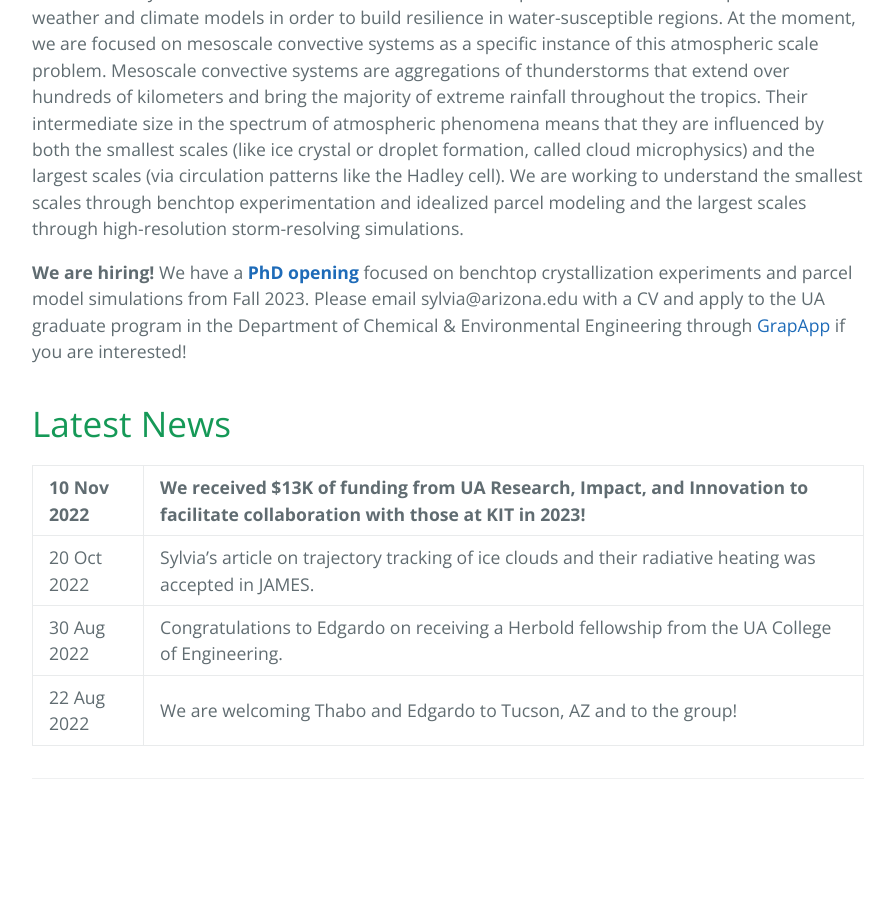
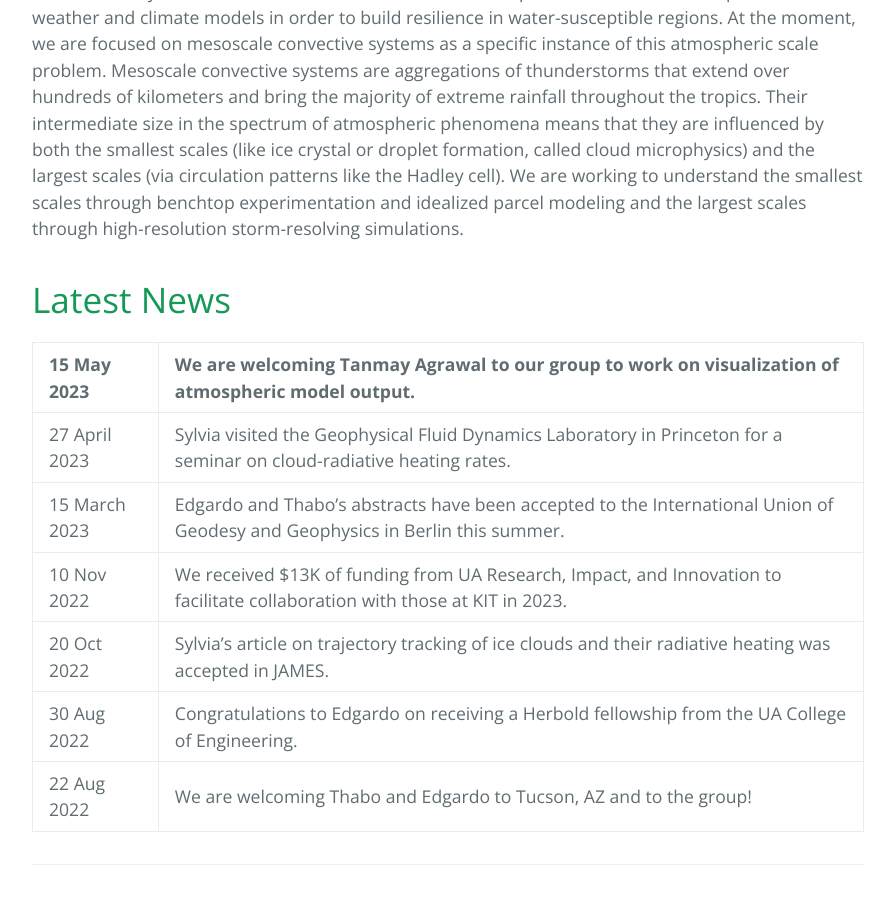
Before and after one commit to sylviasullivan/sylviasullivan.github.io, a Jekyll site: the page built from index.md, in a window 1280 px wide and 900 px high, scrolled down 737 px. Shown: the whole window, without its empty margins (192-1087 px from the left). Built offline with Jekyll 4.4.1, drawn with Linux system fonts in a browser that asks for light colours; before the commit the page ends 1580 px from its top, so only the background shows below that.

Commit message:
early 2023 news

```diff
--- a/index.md
+++ b/index.md
@@ -9,12 +9,13 @@ description: Department of Chemical and Environmental Engineering, University of
 
 We are broadly interested in scale interactions in the atmosphere and how best to represent these in weather and climate models in order to build resilience in water-susceptible regions. At the moment, we are focused on mesoscale convective systems as a specific instance of this atmospheric scale problem. Mesoscale convective systems are aggregations of thunderstorms that extend over hundreds of kilometers and bring the majority of extreme rainfall throughout the tropics. Their intermediate size in the spectrum of atmospheric phenomena means that they are influenced by both the smallest scales (like ice crystal or droplet formation, called cloud microphysics) and the largest scales (via circulation patterns like the Hadley cell). We are working to understand the smallest scales through benchtop experimentation and idealized parcel modeling and the largest scales through high-resolution storm-resolving simulations.
 
-**We are hiring!** We have a **[PhD opening](/Files/PhD-position3-announcement.pdf)** focused on benchtop crystallization experiments and parcel model simulations from Fall 2023. Please email sylvia@arizona.edu with a CV and apply to the UA graduate program in the Department of Chemical & Environmental Engineering through [GrapApp](https://apply.grad.arizona.edu/users/login) if you are interested!
-
 # Latest News
 
-| 10 Nov 2022 | We received $13K of funding from UA Research, Impact, and Innovation to facilitate collaboration with those at KIT in 2023! |
+| 15 May 2023 | We are welcoming Tanmay Agrawal to our group to work on visualization of atmospheric model output. |
 |:--|:--|
+| 27 April 2023 | Sylvia visited the Geophysical Fluid Dynamics Laboratory in Princeton for a seminar on cloud-radiative heating rates. |
+| 15 March 2023 | Edgardo and Thabo's abstracts have been accepted to the International Union of Geodesy and Geophysics in Berlin this summer. |
+| 10 Nov 2022 | We received $13K of funding from UA Research, Impact, and Innovation to facilitate collaboration with those at KIT in 2023. |
 | 20 Oct 2022  | Sylvia's article on trajectory tracking of ice clouds and their radiative heating was accepted in JAMES.  |
 | 30 Aug 2022 | Congratulations to Edgardo on receiving a Herbold fellowship from the UA College of Engineering. |
 | 22 Aug 2022 | We are welcoming Thabo and Edgardo to Tucson, AZ and to the group! |
```
